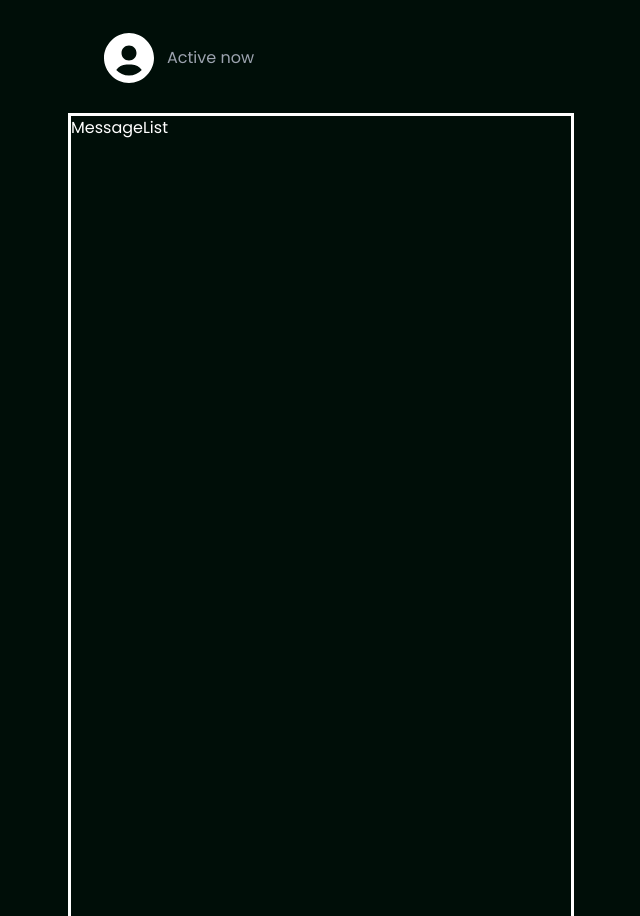
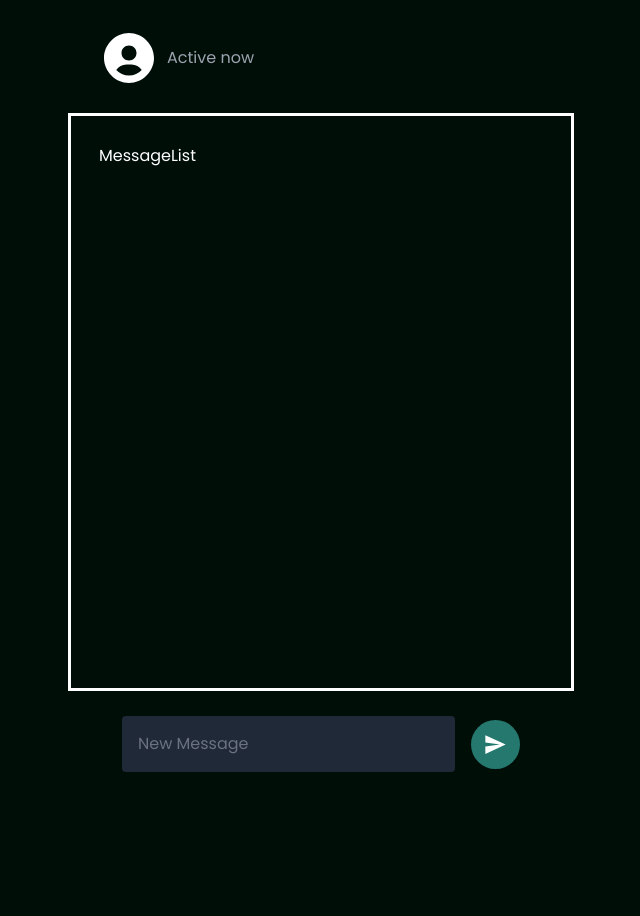
Before and after one commit to ashmeetsmonga/nextjs-chat-app, a Next.js app: page /conversations/1 in a window 1280 px wide. Shown: the whole page, without its empty margins (319-959 px from the left). After the commit the page ends 800 px from the top, so only its background shows below. Built offline with nearby package versions, Linux system fonts and the light colour scheme; no server answers.

Commit message:
added new message component

```diff
--- a/app/conversations/[userID]/components/MessageList.tsx
+++ b/app/conversations/[userID]/components/MessageList.tsx
@@ -1,7 +1,7 @@
 import React from "react";
 
 const MessageList = () => {
-	return <div className='text-white w-full h-full outline'>MessageList</div>;
+	return <div className='text-white w-full p-7 outline flex-grow'>MessageList</div>;
 };
 
 export default MessageList;
--- /dev/null
+++ b/app/conversations/[userID]/components/NewMessage.tsx
@@ -0,0 +1,19 @@
+import React from "react";
+import { IoMdSend } from "react-icons/io";
+
+const NewMessage = () => {
+	return (
+		<div className='w-full flex gap-4 justify-center items-center text-white p-7'>
+			<input
+				className='w-3/4 p-4 bg-gray-800 rounded placeholder:text-gray-500'
+				type={"text"}
+				placeholder='New Message'
+			/>
+			<button className='rounded-full flex justify-center items-center p-3 bg-primary-green'>
+				<IoMdSend size={25} />
+			</button>
+		</div>
+	);
+};
+
+export default NewMessage;
--- a/app/conversations/[userID]/page.tsx
+++ b/app/conversations/[userID]/page.tsx
@@ -6,6 +6,7 @@ import axios from "axios";
 import React, { useEffect, useState } from "react";
 import Header from "./components/Header";
 import MessageList from "./components/MessageList";
+import NewMessage from "./components/NewMessage";
 
 const Conversation = ({ params: { userID } }: { params: { userID: string } }) => {
 	const [conversation, setConversation] = useState<Conversation | null>(null);
@@ -17,9 +18,10 @@ const Conversation = ({ params: { userID } }: { params: { userID: string } }) =>
 	}, []);
 
 	return (
-		<div className='w-full h-full'>
+		<div className='w-full h-full flex flex-col'>
 			<Header />
 			<MessageList />
+			<NewMessage />
 		</div>
 	);
 };
```
